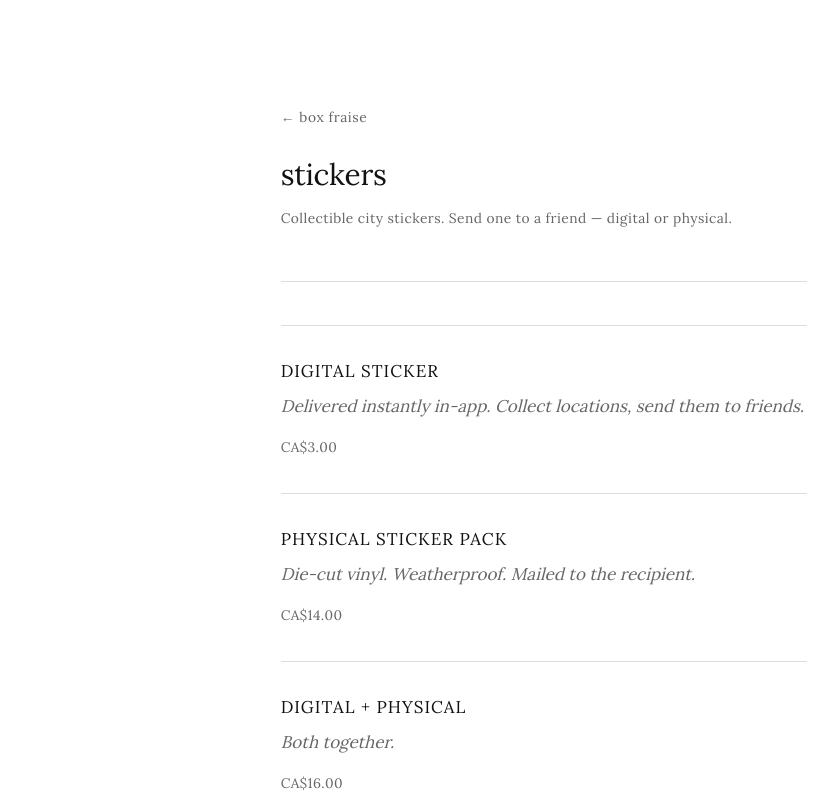
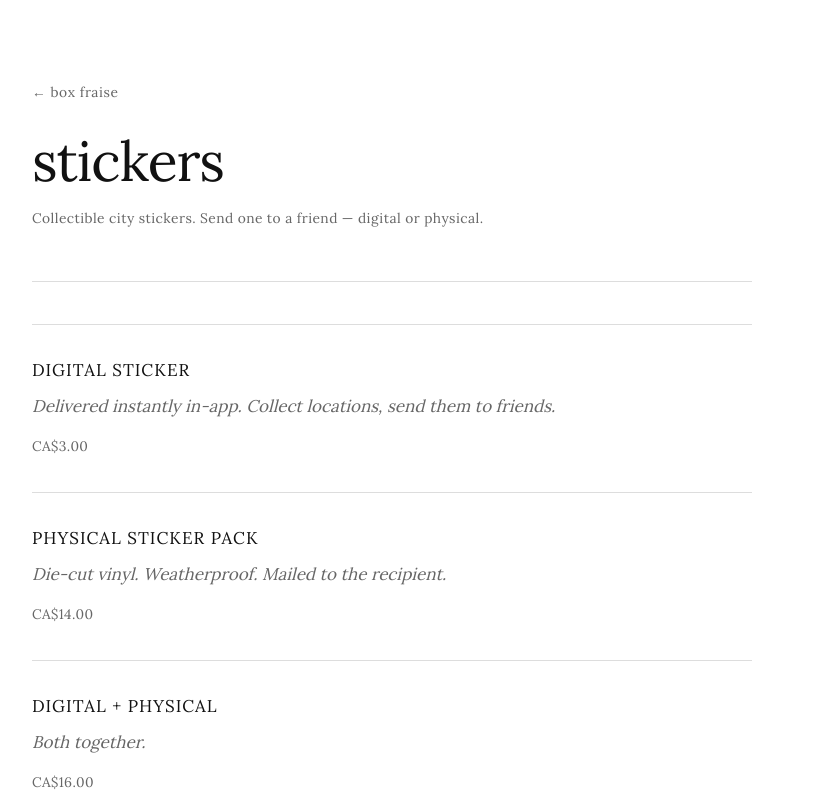
Before and after one commit to q04-oss/fraise-web, a Next.js app: page /shop in a window 1280 px wide. Shown: the top 800 px of the page, without its empty margins (96-930 px from the left). Built offline with nearby package versions, Linux system fonts and the light colour scheme.

Commit message:
Left-anchor document pages, larger titles, support to footer

```diff
--- a/app/globals.css
+++ b/app/globals.css
@@ -31,12 +31,13 @@ body {
 
 /* ── Layout ───────────────────────────────────────────────────────────────── */
 
+/* Document pages: left-anchored editorial layout.
+   On wide screens content sits in the left half, not floating in the center. */
 .page {
-  width: 100%;
-  max-width: 680px;
-  margin-inline: auto;
-  padding-inline: clamp(2rem, 6vw, 5rem);
-  padding-block: clamp(3rem, 8vw, 6rem);
+  max-width: 720px;
+  margin-left: clamp(2rem, 10vw, 12rem);
+  margin-right: clamp(2rem, 4vw, 4rem);
+  padding-block: clamp(3rem, 6vw, 5rem);
 }
 
 .page-centered {
@@ -50,10 +51,10 @@ body {
 
 h1 {
   font-family: var(--font-body), serif;
-  font-size: clamp(1.4rem, 3vw, 1.75rem);
+  font-size: clamp(2rem, 5vw, 3.25rem);
   font-weight: 400;
-  line-height: 1.3;
-  letter-spacing: -0.01em;
+  line-height: 1.15;
+  letter-spacing: -0.02em;
   margin-bottom: 0.5rem;
 }
 
--- a/app/page.tsx
+++ b/app/page.tsx
@@ -19,7 +19,6 @@ export default function Home() {
 
         <nav className="home-chips" aria-label="Quick links">
           <a className="chip" href="https://testflight.apple.com/join/zJG1Wc5Y">beta</a>
-          <a className="chip" href="/support">support</a>
         </nav>
 
       </div>
@@ -29,6 +28,7 @@ export default function Home() {
           <a href="/paper">working paper</a>
           <a href="/security">security</a>
           <a href="/privacy">privacy</a>
+          <a href="/support">support</a>
         </nav>
       </footer>
     </main>
```
